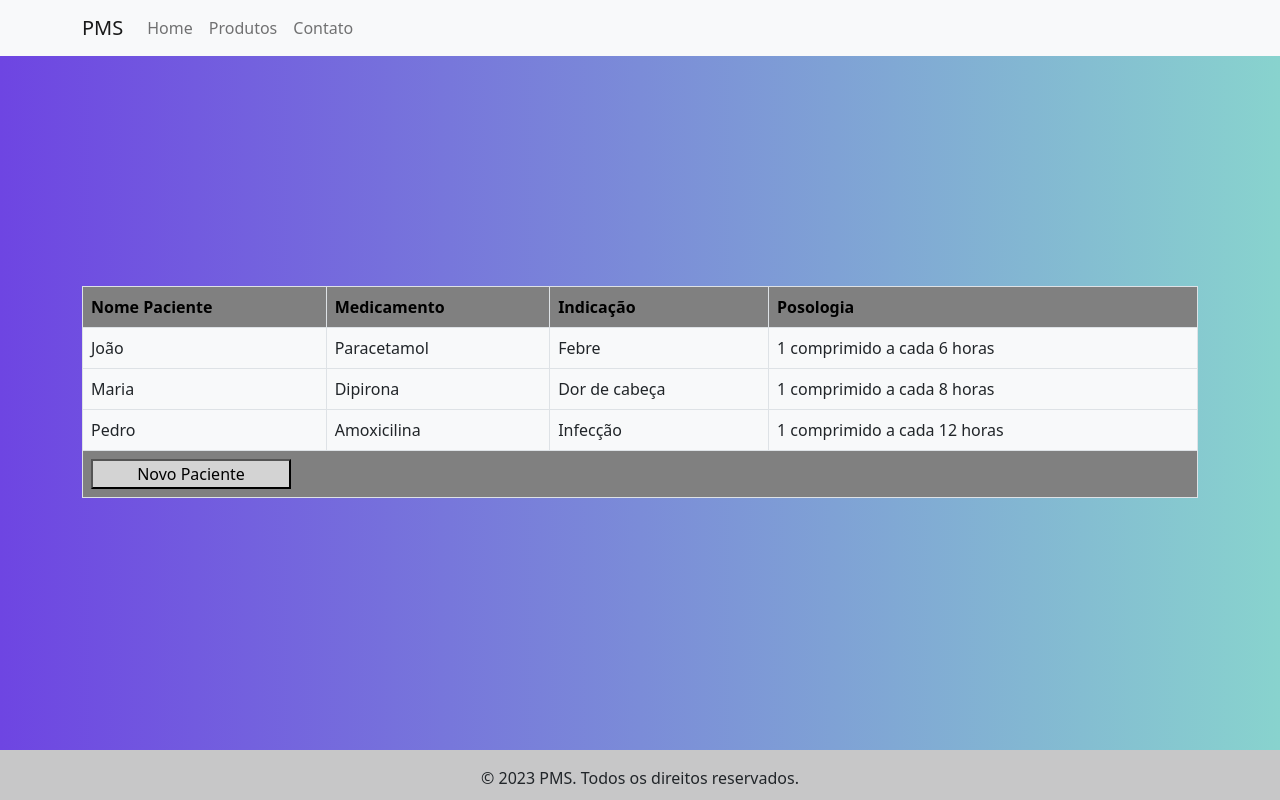
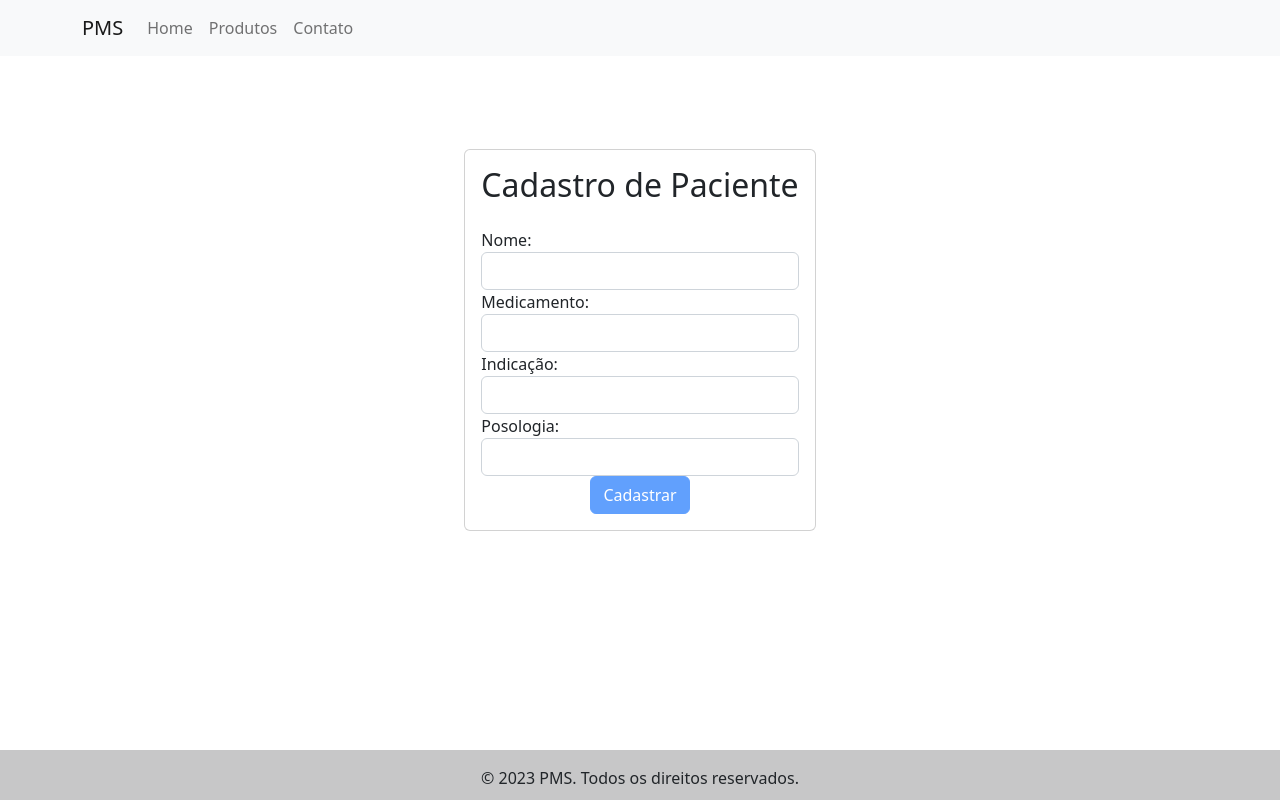
Before and after one commit to Kenyson/Meu-TCC, an Angular app in the folder pms/: page / in a window 1280 px wide. Built offline with nearby package versions, Linux system fonts and the light colour scheme.

Commit message:
feature-TCC-001.06
Criação do cadastro receita.

```diff
--- a/pms/src/app/app.component.html
+++ b/pms/src/app/app.component.html
@@ -1 +1 @@
-<app-pms-medico></app-pms-medico>
+<app-pms-new-paciente></app-pms-new-paciente>
--- a/pms/src/app/app.module.ts
+++ b/pms/src/app/app.module.ts
@@ -1,5 +1,7 @@
 import { NgModule } from '@angular/core';
 import { BrowserModule } from '@angular/platform-browser';
+import { FormsModule } from '@angular/forms';
+
 
 import { AppRoutingModule } from './app-routing.module';
 import { AppComponent } from './app.component';
@@ -9,7 +11,7 @@ import { PmsBodyComponent } from './components/pms-body/pms-body.component';
 import { PmsGridComponent } from './components/pms-grid/pms-grid.component';
 import { PmsPacienteComponent } from './components/pms-paciente/pms-paciente.component';
 import { PmsMedicoComponent } from './components/pms-medico/pms-medico.component';
-import { PmsNewPacienteComponent } from './components/pms-medico/pms-new-paciente/pms-new-paciente.component';
+import { PmsNewPacienteComponent } from './components/pms-new-paciente/pms-new-paciente.component';
 
 
 
@@ -26,6 +28,7 @@ import { PmsNewPacienteComponent } from './components/pms-medico/pms-new-pacient
   ],
   imports: [
     BrowserModule,
+    FormsModule,
     AppRoutingModule
   ],
   providers: [],
--- a/pms/src/app/components/pms-grid/pms-grid.component.html
+++ b/pms/src/app/components/pms-grid/pms-grid.component.html
@@ -14,7 +14,7 @@
       <tfoot class="bg-gray">
         <tr>
           <td [attr.colspan]="colunas.length" class="col-12">
-            <button class="table-btn" (click)="novoItemFuncao()">{{ novoItemNome }}</button>
+             <button *ngIf="mostrarBotao" class="table-btn" (click)="novoItemFuncao()">{{ novoItemNome }}</button>
           </td>
         </tr>
       </tfoot>
--- a/pms/src/app/components/pms-medico/pms-medico.component.ts
+++ b/pms/src/app/components/pms-medico/pms-medico.component.ts
@@ -1,5 +1,4 @@
 import { Component } from '@angular/core';
-
 
 @Component({
   selector: 'app-pms-medico',
--- a/pms/src/app/components/pms-medico/pms-new-paciente/pms-new-paciente.component.html
+++ /dev/null
@@ -1 +0,0 @@
-<p>pms-new-paciente works!</p>
--- /dev/null
+++ b/pms/src/app/components/pms-new-paciente/pms-new-paciente.component.html
@@ -0,0 +1,32 @@
+<app-pms-header></app-pms-header>
+
+<div class="d-flex flex-column justify-content-center align-items-center" style="height: calc(100vh - 120px);">
+  <div class="card">
+    <div class="card-body">
+      <h2 class="text-center mb-4">Cadastro de Paciente</h2>
+      <form (ngSubmit)="submitForm()" #pacienteForm="ngForm">
+        <div class="form-group">
+          <label for="nome">Nome:</label>
+          <input type="text" id="nome" class="form-control" [(ngModel)]="paciente.nome" name="nome" required>
+        </div>
+        <div class="form-group">
+          <label for="medicamento">Medicamento:</label>
+          <input type="text" id="medicamento" class="form-control" [(ngModel)]="paciente.medicamento" name="medicamento" required>
+        </div>
+        <div class="form-group">
+          <label for="indicacao">Indicação:</label>
+          <input type="text" id="indicacao" class="form-control" [(ngModel)]="paciente.indicacao" name="indicacao" required>
+        </div>
+        <div class="form-group">
+          <label for="posologia">Posologia:</label>
+          <input type="text" id="posologia" class="form-control" [(ngModel)]="paciente.posologia" name="posologia" required>
+        </div>
+        <div class="text-center">
+          <button type="submit" class="btn btn-primary" [disabled]="pacienteForm.invalid">Cadastrar</button>
+        </div>
+      </form>
+    </div>
+  </div>
+</div>
+
+<app-pms-footer></app-pms-footer>
--- /dev/null
+++ b/pms/src/app/components/pms-new-paciente/pms-new-paciente.component.ts
@@ -0,0 +1,22 @@
+import { Component } from '@angular/core';
+
+@Component({
+  selector: 'app-pms-new-paciente',
+  templateUrl: './pms-new-paciente.component.html',
+  styleUrls: ['./pms-new-paciente.component.css']
+})
+export class PmsNewPacienteComponent {
+  paciente = {
+    nome: '',
+    medicamento: '',
+    indicacao: '',
+    posologia: ''
+  };
+
+
+  submitForm() {
+    // Aqui você pode fazer a lógica para enviar os dados para o backend
+    // Por exemplo, usando um serviço de API para fazer a chamada HTTP POST
+    console.log(this.paciente);
+  }
+}
--- a/pms/src/app/components/pms-paciente/pms-paciente.component.html
+++ b/pms/src/app/components/pms-paciente/pms-paciente.component.html
@@ -1,3 +1,3 @@
 <app-pms-header></app-pms-header>
-<app-pms-grid [colunas]="colunas" [items]="items"></app-pms-grid>
+<app-pms-grid [colunas]="colunas" [items]="items" [mostrarBotao]="false"></app-pms-grid>
 <app-pms-footer></app-pms-footer>
```
Also changed, not shown: pms/src/app/components/pms-grid/pms-grid.component.ts (+2 -7 lines), pms/src/app/components/pms-medico/pms-new-paciente/pms-new-paciente.component.ts (deleted, +0 -10 lines), pms/src/app/components/pms-new-paciente/pms-new-paciente.component.css (added), 1 other file (tests, documents, lock files or other folders).
